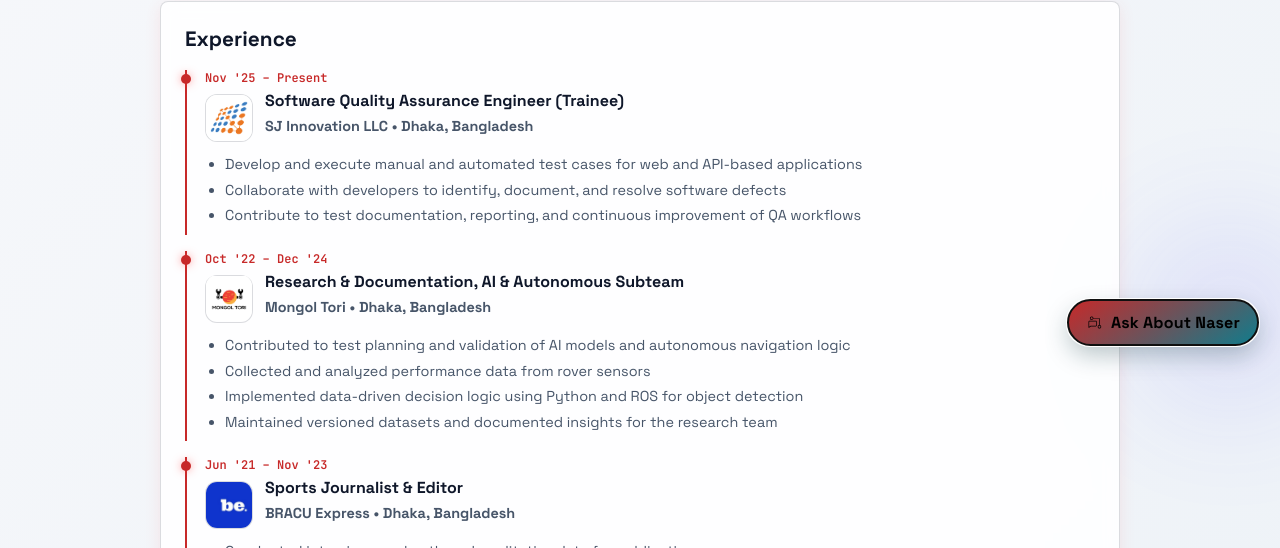
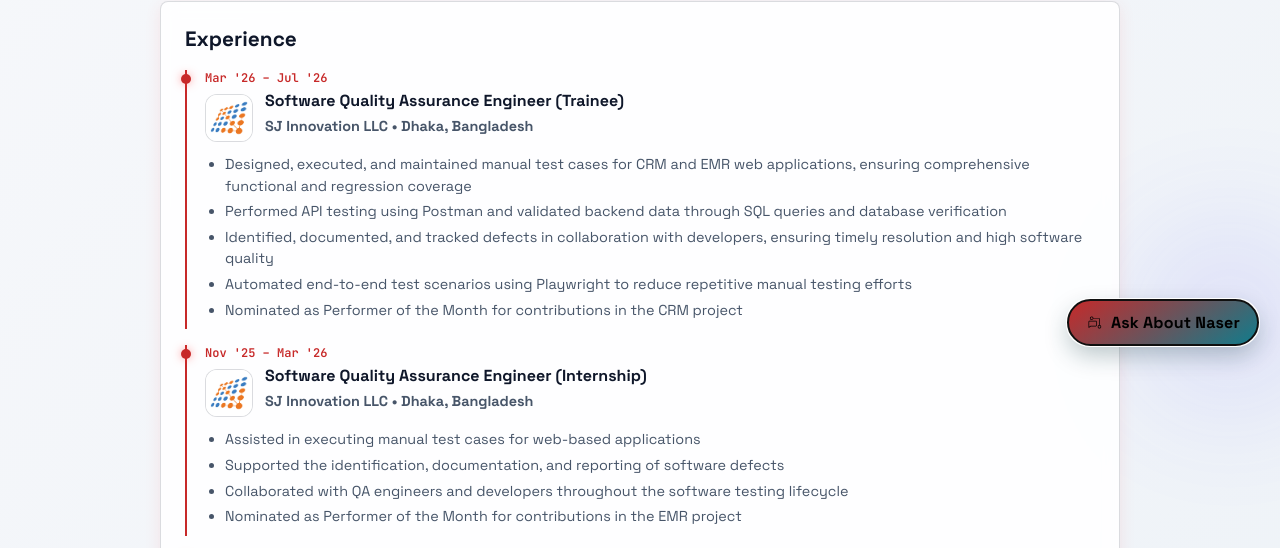
Before and after one commit to Naser-Al-Noman/acshen, a website: page public/index.html in a window 1280 px wide. Shown: the part 433-981 px from the top of the page. Drawn offline with Linux system fonts and the light colour scheme.

Commit message:
update exp

```diff
--- a/public/index.html
+++ b/public/index.html
@@ -64,7 +64,7 @@
         <h2>Experience</h2>
         <div class="timeline">
           <article class="timeline-item">
-            <div class="timeline-marker">Nov '25 – Present</div>
+            <div class="timeline-marker">Mar '26 – Jul '26</div>
             <div class="company-header">
               <img src="logos/sj-innovation-logo.png" alt="SJ Innovation LLC logo" class="company-logo" />
               <div>
@@ -73,9 +73,27 @@
               </div>
             </div>
             <ul>
-              <li>Develop and execute manual and automated test cases for web and API-based applications</li>
-              <li>Collaborate with developers to identify, document, and resolve software defects</li>
-              <li>Contribute to test documentation, reporting, and continuous improvement of QA workflows</li>
+              <li>Designed, executed, and maintained manual test cases for CRM and EMR web applications, ensuring comprehensive functional and regression coverage</li>
+              <li>Performed API testing using Postman and validated backend data through SQL queries and database verification</li>
+              <li>Identified, documented, and tracked defects in collaboration with developers, ensuring timely resolution and high software quality</li>
+              <li>Automated end-to-end test scenarios using Playwright to reduce repetitive manual testing efforts</li>
+              <li>Nominated as Performer of the Month for contributions in the CRM project</li>
+            </ul>
+          </article>
+          <article class="timeline-item">
+            <div class="timeline-marker">Nov '25 – Mar '26</div>
+            <div class="company-header">
+              <img src="logos/sj-innovation-logo.png" alt="SJ Innovation LLC logo" class="company-logo" />
+              <div>
+                <h3>Software Quality Assurance Engineer (Internship)</h3>
+                <p class="company">SJ Innovation LLC • Dhaka, Bangladesh</p>
+              </div>
+            </div>
+            <ul>
+              <li>Assisted in executing manual test cases for web-based applications</li>
+              <li>Supported the identification, documentation, and reporting of software defects</li>
+              <li>Collaborated with QA engineers and developers throughout the software testing lifecycle</li>
+              <li>Nominated as Performer of the Month for contributions in the EMR project</li>
             </ul>
           </article>
           <article class="timeline-item">
```
